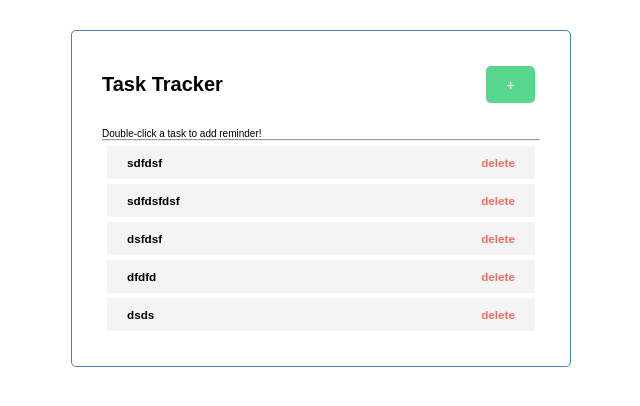
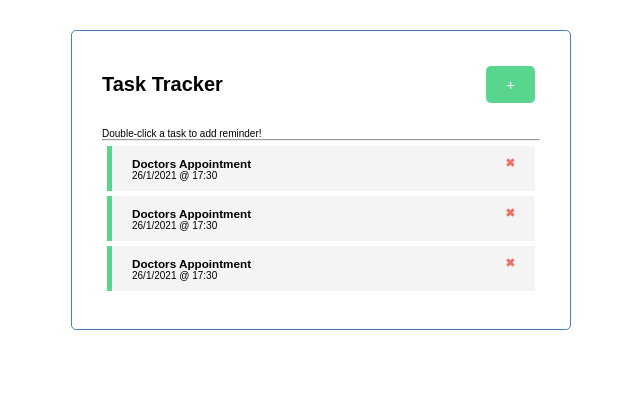
Before and after one commit to smissah/react-task-tracker, a React (Create React App) app: page / in a window 1280 px wide. Shown: the top 406 px of the page, without its empty margins (319-959 px from the left). Built offline with nearby package versions, Linux system fonts and the light colour scheme; data requests are answered from the project's data file.

Commit message:
working - just need to add reminder class updates to server

```diff
--- a/customDB.json
+++ b/customDB.json
@@ -1,38 +1,25 @@
 {
   "tasks": [
     {
-      "text": "sdfdsf",
-      "date": "2021-01-23",
-      "time": "18:32",
-      "reminder": false,
-      "id": 1
+      "id": 1,
+      "text": "Doctors Appointment",
+      "day": "26/1/2021",
+      "time": "17:30",
+      "reminder": true
     },
     {
-      "text": "sdfdsfdsf",
-      "date": "2021-01-26",
-      "time": "13:35",
-      "reminder": false,
-      "id": 2
+      "id": 2,
+      "text": "Doctors Appointment",
+      "day": "26/1/2021",
+      "time": "17:30",
+      "reminder": true
     },
     {
-      "text": "dsfdsf",
-      "date": "2021-01-31",
-      "reminder": false,
-      "id": 3
-    },
-    {
-      "text": "dfdfd",
-      "date": " 2021-01-30 ",
-      "time": "",
-      "reminder": false,
-      "id": 4
-    },
-    {
-      "text": "dsds",
-      "date": " sdf ",
-      "time": "",
-      "reminder": false,
-      "id": 5
+      "id": 3,
+      "text": "Doctors Appointment",
+      "day": "26/1/2021",
+      "time": "17:30",
+      "reminder": true
     }
   ]
 }
--- a/src/App.js
+++ b/src/App.js
@@ -63,13 +63,14 @@ const App = () => {
   const handleShowForm = () => {
     // console.log(addTaskForm);
     setAddTaskForm(!addTaskForm);
-    console.log(addTaskForm);
+    // console.log(addTaskForm);
     return addTaskForm;
   };
 
   //!add new task
 
   const handleAddTask = async (task) => {
+    console.log(task);
     const response = await fetch(`http://localhost:5000/tasks`, {
       method: "POST",
       headers: {
@@ -78,7 +79,9 @@ const App = () => {
       body: JSON.stringify(task),
     });
     const data = await response.json();
+    console.log("data is:", data);
     setTasks([...tasks, data]);
+    console.log(tasks);
 
     // no need for this as server/dbase makes id
     //   const id = Math.floor(Math.random() * 100) + 1;
--- a/src/components/AddTask.js
+++ b/src/components/AddTask.js
@@ -3,7 +3,7 @@ import { useState } from "react";
 
 const AddTask = ({ handleShowForm, handleAddTask }) => {
   const [text, setText] = useState("");
-  const [date, setDate] = useState("");
+  const [day, setDay] = useState("");
   const [time, setTime] = useState("");
   const [reminder, setReminder] = useState(false);
 
@@ -16,20 +16,23 @@ const AddTask = ({ handleShowForm, handleAddTask }) => {
     const yyyy = today.getFullYear();
 
     today = mm + "/" + dd + "/" + yyyy;
+    console.log(today);
     if (!text) {
       alert("Please enter a text");
       return;
     }
-    if (!date || date.parseInt() < today) {
+
+    if (!day) {
       alert("Hmm, that date doesn't look right");
-      console.log(`" ${date} "`);
-      return `"${date}"`;
+      console.log(day);
+      return;
     }
 
-    handleAddTask({ text, date, time, reminder });
+    handleAddTask({ text, day, time, reminder });
+    alert("tset2");
 
     setText("");
-    setDate("");
+    setDay("");
     setTime("");
     setReminder(false);
   };
@@ -52,8 +55,8 @@ const AddTask = ({ handleShowForm, handleAddTask }) => {
           type="date"
           placeholder="When is it due?"
           onChange={(e) => {
-            setDate(`${e.target.value}`);
-            console.log(e.target.value);
+            setDay(e.target.value.toString());
+            // console.log(e.target.value.toString());
           }}
         />
         <input
--- a/src/components/Task.js
+++ b/src/components/Task.js
@@ -2,35 +2,39 @@ import React from "react";
 // import { FaTimes } from "react-icons/fa";
 
 const Task = ({
-  text,
-  reminder,
-  day,
-  taskId,
+  // text,
+  // reminder,
+  // day,
+  // time,
+  // taskId,
+  task,
   handleDeleteTask,
   handleReminder,
 }) => {
   return (
-    <div key={taskId}>
+    <div key={task.id}>
       <div
-        className={` task ${reminder && "reminder"} `}
+        className={` task ${task.reminder && "reminder"} `}
         onDoubleClick={() => {
-          handleReminder(taskId);
+          handleReminder(task.id);
           //flip the bool and then change the class with a turnary
         }}
       >
         <h3>
-          {text}
+          {task.text}
           <p
             style={{ color: "#EC7063", cursor: "pointer" }}
             onClick={() => {
-              handleDeleteTask(taskId);
+              handleDeleteTask(task.id);
             }}
           >
-            delete
+            {/* delete */} ✖
           </p>
           {/* <FaTimes /> */}
         </h3>
-        <p>{day}</p>
+        <p>
+          {task.day} @ {task.time}
+        </p>
       </div>
     </div>
   );
--- a/src/components/Tasks.js
+++ b/src/components/Tasks.js
@@ -5,13 +5,15 @@ const Tasks = ({ tasks, handleDeleteTask, handleReminder }) => {
   return (
     <div>
       <p>Double-click a task to add reminder!</p> <hr />
-      {tasks.map(({ id, text, reminder, day }) => (
+      {tasks.map((task, index) => (
         <Task
-          key={id}
-          taskId={id}
-          text={text}
-          reminder={reminder}
-          day={day}
+          key={index}
+          // taskId={id}
+          // text={text}
+          // time={time}
+          // reminder={reminder}
+          // day={day}
+          task={task}
           handleDeleteTask={handleDeleteTask}
           handleReminder={handleReminder}
         />
```
Also changed, not shown: 2 other files (tests, documents, lock files or other folders).
